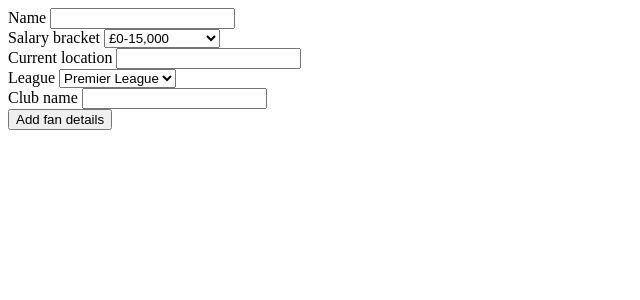
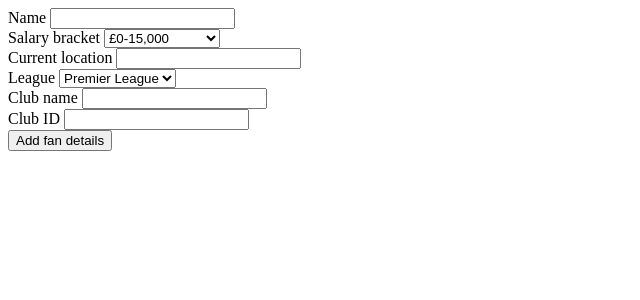
Before and after one commit to bradfield7/Project, a Flask app: page /savefanRecord in a window 1280 px wide. Shown: the top 300 px of the page, without its empty margins (0-640 px from the left). Run offline with Flask 2, Linux system fonts and the light colour scheme.

Commit message:
working version

```diff
--- a/application/forms.py
+++ b/application/forms.py
@@ -8,6 +8,7 @@ class AddFan(FlaskForm):
     location = StringField("Current location")
     league = SelectField('League', choices=['Premier League','Championship', 'League one', 'League two'])
     club = StringField("Club name")
+    club_id = IntegerField("Club ID")
     submit = SubmitField('Add fan details')
 
 class UpdateFan(FlaskForm):
@@ -16,6 +17,7 @@ class UpdateFan(FlaskForm):
     location = StringField("Current location")
     league = SelectField('League', choices=['Premier League','Championship', 'League one', 'League two'])
     club = StringField("Club name")
+    club_id = IntegerField("Club ID")
     submit = SubmitField('Update fan details')
 
 
--- a/application/routes.py
+++ b/application/routes.py
@@ -27,25 +27,26 @@ def editfanForm(fanno):
     form = UpdateFan()
     fan1 = fan.query.filter_by(fanno=fanno).first()
     if request.method == 'POST':
-        fan.name = form.fan_name.data
-        fan.salary = form.salary.data
-        fan.location = form.location.data
-        fan.club = form.club.data
-        fan.league = form.league.data
+        fan1.name = form.fan_name.data
+        fan1.salary = form.salary.data
+        fan1.location = form.location.data
+        fan1.club = form.club.data
+        fan1.league = form.league.data
+        fan1.club_id = form.club_id.data
         db.session.commit()
-        return redirect("/")
+        return redirect("/fanlist")
     return render_template('faneditform.html', form=form)
 
 @app.route('/editclubRecord/<int:clubno>', methods=['GET', 'POST'])
-def editclubForm(fanno):
+def editclubForm(clubno):
     form = UpdateClub()
-    club = club.query.filter_by(clubno=clubno).first()
+    club1 = club.query.filter_by(clubno=clubno).first()
     if request.method == 'POST':
-        club.league = form.league.data
-        club.club = form.club.data
+        club1.league = form.league.data
+        club1.clubname = form.club.data
 
         db.session.commit()
-        return redirect("/")
+        return redirect("/clublist")
     return render_template('clubeditform.html', form=form)
 
 
@@ -58,7 +59,8 @@ def savefanRecord():
         location=form.location.data
         club = form.club.data
         league = form.league.data
-        newfan = fan(name=name, salary=salary, location=location, club=club, league=league)
+        club_id = form.club_id.data
+        newfan = fan(name=name, salary=salary, location=location, club=club, league=league, club_id=club_id)
         db.session.add(newfan)
         db.session.commit()
         return redirect("/")
@@ -82,7 +84,7 @@ def fanInformation(fanno):
 	return render_template("faninformation.html",record=data)
 
 @app.route("/clubdetails/<int:clubno>")
-def clubInformation(fanno):
+def clubInformation(clubno):
 	data = club.query.filter_by(clubno=clubno).first()
 	return render_template("clubinformation.html",record=data)
 
@@ -95,7 +97,7 @@ def deleteFan(fanno):
 
 @app.route("/deleteClub/<int:clubno>")
 def deleteClub(clubno):
-    fan = club.query.filter_by(clubno=clubno).first()
-    db.session.delete(club)
+    club1 = club.query.filter_by(clubno=clubno).first()
+    db.session.delete(club1)
     db.session.commit()
     return redirect("/")
--- a/application/templates/clubinformation.html
+++ b/application/templates/clubinformation.html
@@ -7,10 +7,11 @@
 
 Club number: {{record.clubno}}
 <br>
-name:{{record.club}}
+name:{{record.clubname}}
 <br>
 League:{{record.league}}
 <br>
+fan_id's: {{record.fans}}
 
 
 
--- a/application/templates/clublist.html
+++ b/application/templates/clublist.html
@@ -11,8 +11,8 @@
 		<tr>
 				<td> <a href="{{ url_for('clubInformation', clubno = record.clubno) }}"> {{ record.clubname }}</a> </td>
 				<td> {{record.league}} </td>
-				<td> <a href="{{ url_for('editclubForm', fanno = record.fanno) }}"> edit </a>,
-					<a href="{{ url_for('deleteClub', fanno = record.fanno) }}"> delete </a>
+				<td> <a href="{{ url_for('editclubForm', clubno = record.clubno) }}"> edit </a>,
+					<a href="{{ url_for('deleteClub', clubno = record.clubno) }}"> delete </a>
 				</td>
 		</tr>
 
--- a/application/templates/faneditform.html
+++ b/application/templates/faneditform.html
@@ -13,6 +13,9 @@
             <br>
             {{ form.club.label }} {{ form.club }}
             <br>
+            {{ form.club_id.label }} {{ form.club_id }}
+            <br>
+
             {{ form.submit }}
         </form>
     </div>
--- a/application/templates/faninformation.html
+++ b/application/templates/faninformation.html
@@ -15,6 +15,9 @@ Location:{{record.location}}
 <br>
 Club:{{ record.club}}
 <br>
+club ID: {{ record.club_id }}
+<br>
+
 League:{{record.league}}
 <br>
 
--- a/application/templates/faninputform.html
+++ b/application/templates/faninputform.html
@@ -13,6 +13,9 @@
             <br>
             {{ form.club.label }} {{ form.club }}
             <br>
+            {{ form.club_id.label }} {{ form.club_id }}
+            <br>
+
             {{ form.submit }}
         </form>
     </div>
```
Also changed, not shown: application/models.py (+5 -3 lines).
